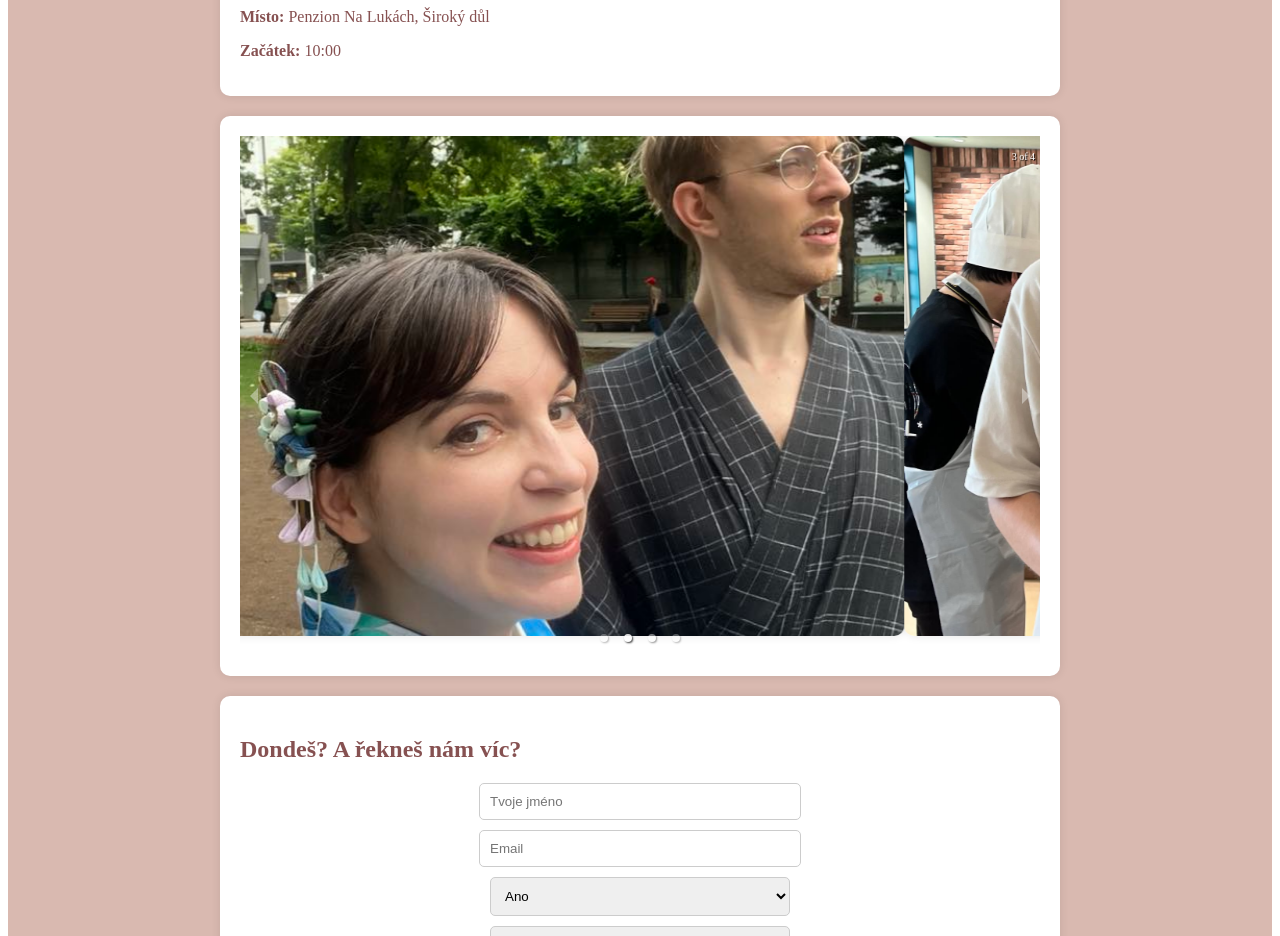
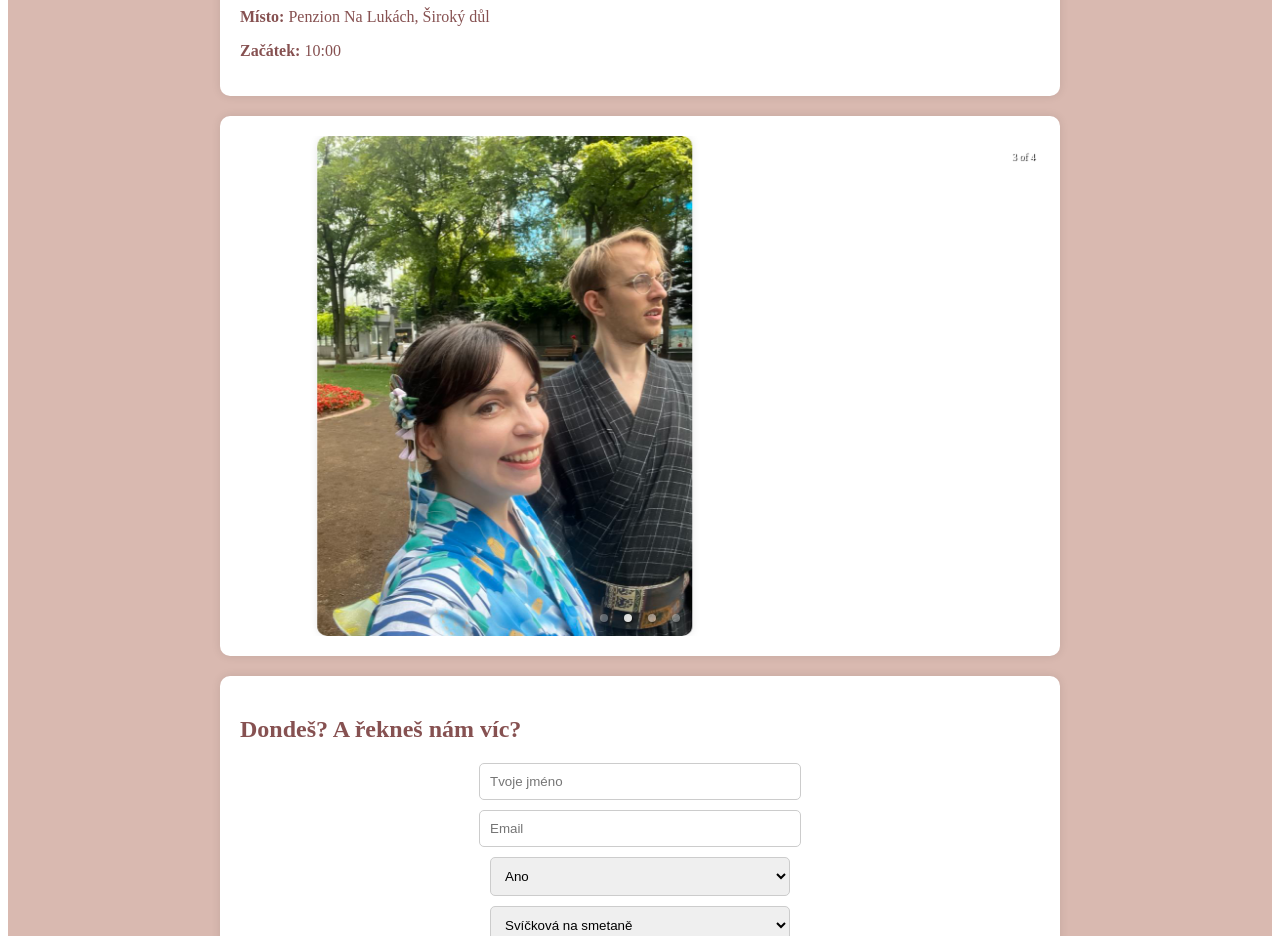
Before and after one commit to miroslavreznik/wedding-website, a React (Create React App) app: page / in a window 1280 px wide. Shown: the part 1180-2116 px from the top of the page. Built offline with nearby package versions, Linux system fonts and the light colour scheme.

Commit message:
Update App.js

```diff
--- a/src/App.js
+++ b/src/App.js
@@ -120,19 +120,17 @@ const sectionStyle = {
 
 // Styles for the gallery image to handle both portrait and landscape
 const galleryImageStyle = {
-  width: "100%",
+  maxHeight: "500px",
+  width: "auto",
   height: "auto",
-  objectFit: "cover", // Ensures the images fill their container without distortion for landscape
+  maxWidth: "100%",
+  objectFit: "contain",
   borderRadius: "10px",
   boxShadow: "0px 0px 10px rgba(0, 0, 0, 0.1)",
-  marginBottom: "20px", // Adds spacing between images
+  display: "block",
+  margin: "0 auto",
+};
 
-  // For portrait images (vertical images), we'll limit their max height
-  maxHeight: "500px", // Maximum height for tall images to prevent them from stretching too much
-  display: "block",
-  marginLeft: "auto",
-  marginRight: "auto", // Centers the image horizontally
-};
 
 // Motion settings for scroll fade-in effect
 const scrollFade = {
```
